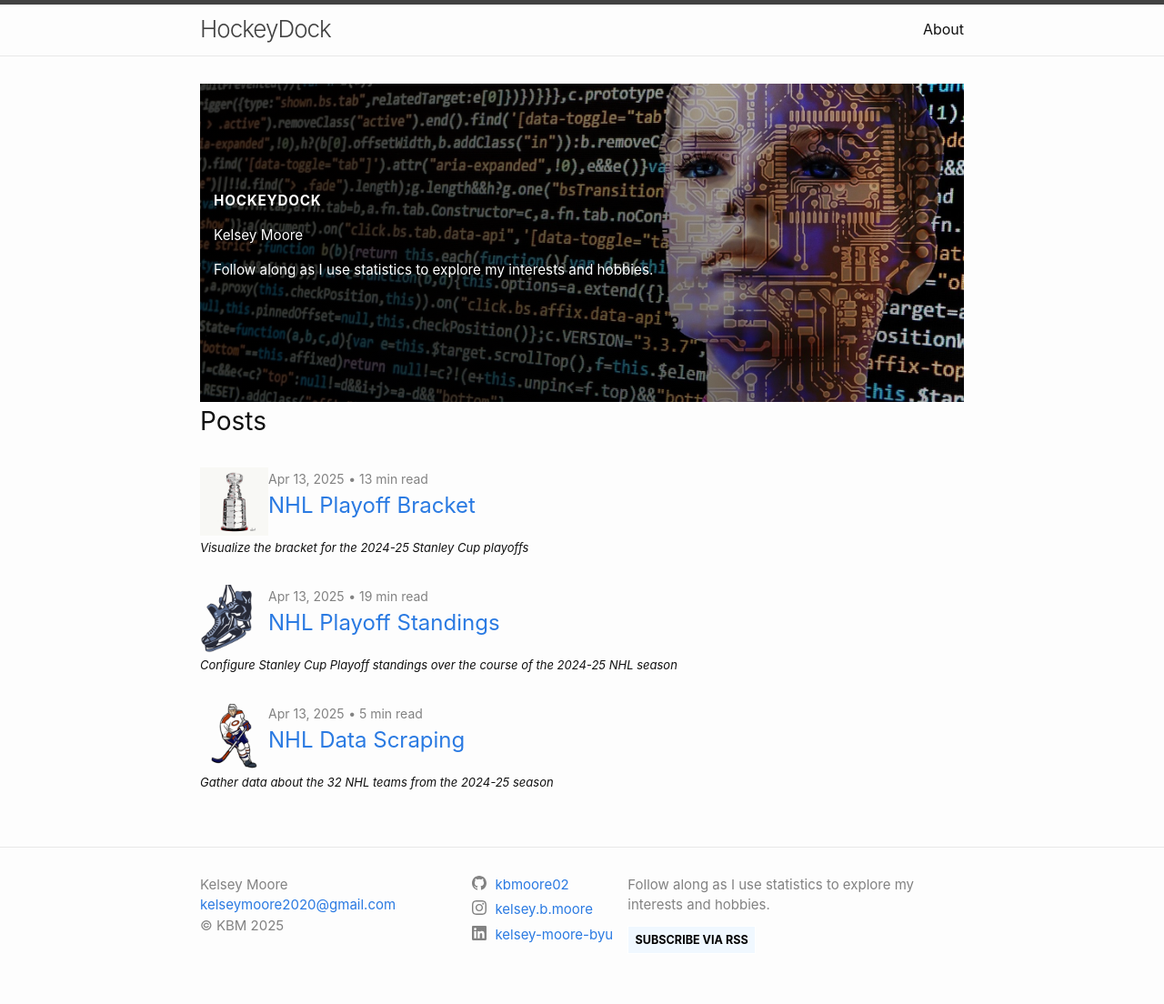
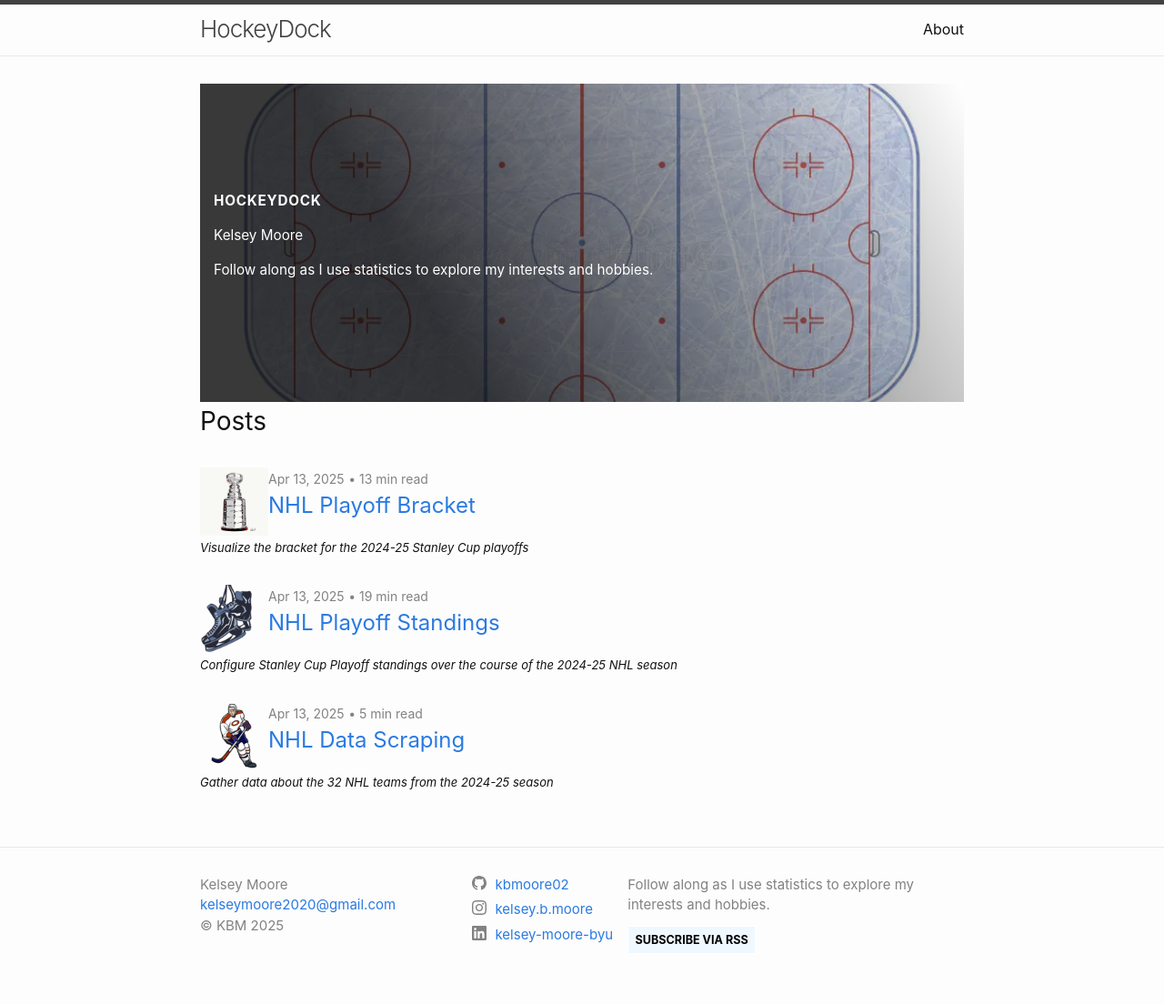
Before and after one commit to kbmoore02/NHL-Data-Analysis, a Jekyll site: the page built from index.markdown, in a window 1280 px wide. Shown: the whole page at 91% size. Built offline with Jekyll 4.4.1, drawn with Linux system fonts in a browser that asks for light colours.

Commit message:
Update _config.yml

```diff
--- a/_config.yml
+++ b/_config.yml
@@ -24,7 +24,7 @@
  Follow along as I use statistics to explore my interests and hobbies.
 baseurl: "/Stat486-Final-Blog" # keep this the same or change it to the name of the repository
 url: "https://kbmoore.github.io" #  change this to "https://<your-github-username>.github.io"
-image: /assets/images/headerimage.jpg
+image: /assets/images/hockey-header.png
 author: Kelsey Moore
 copyright: KBM # Your initials or what you want the copyright to be.  Leave empty for no copyright
 
```
